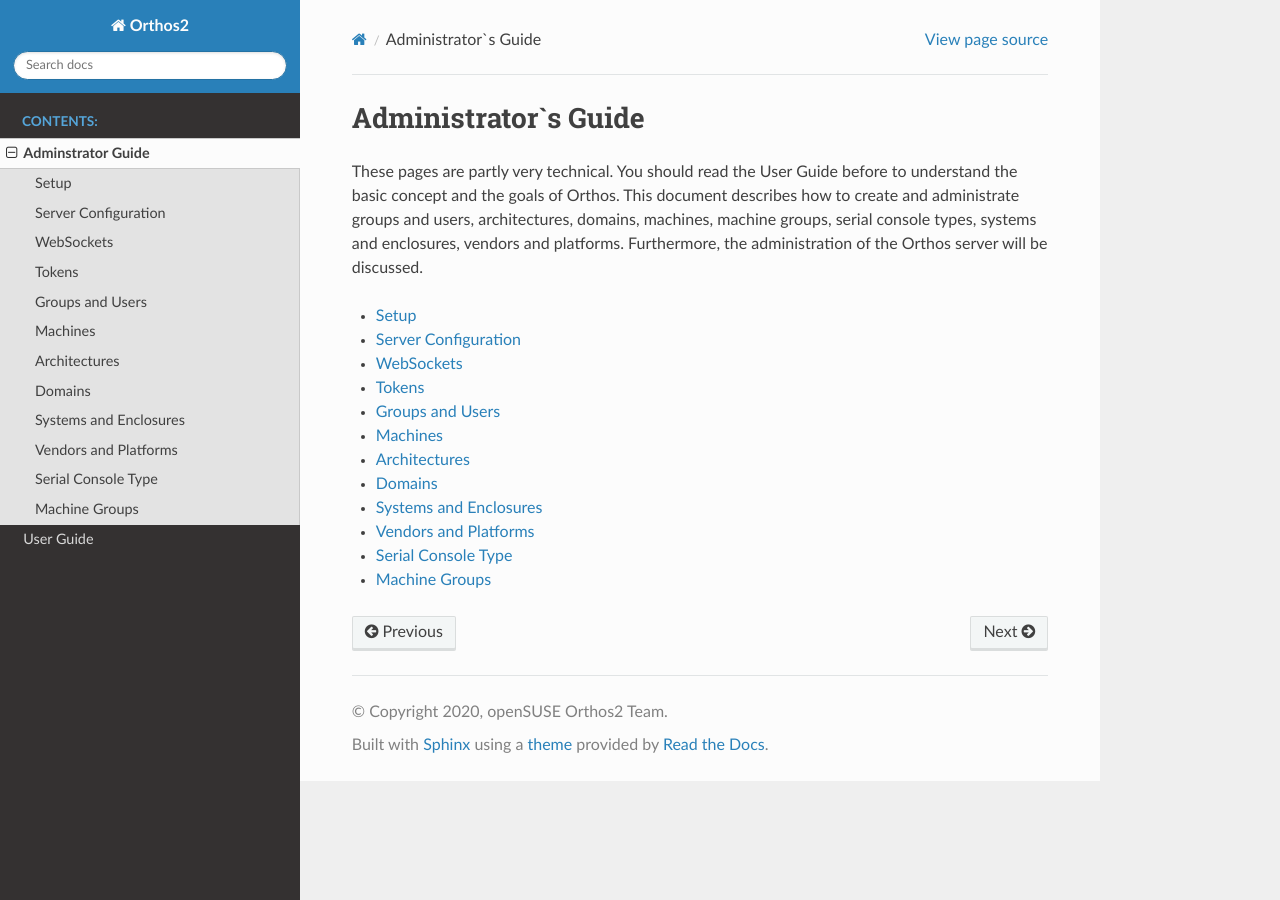
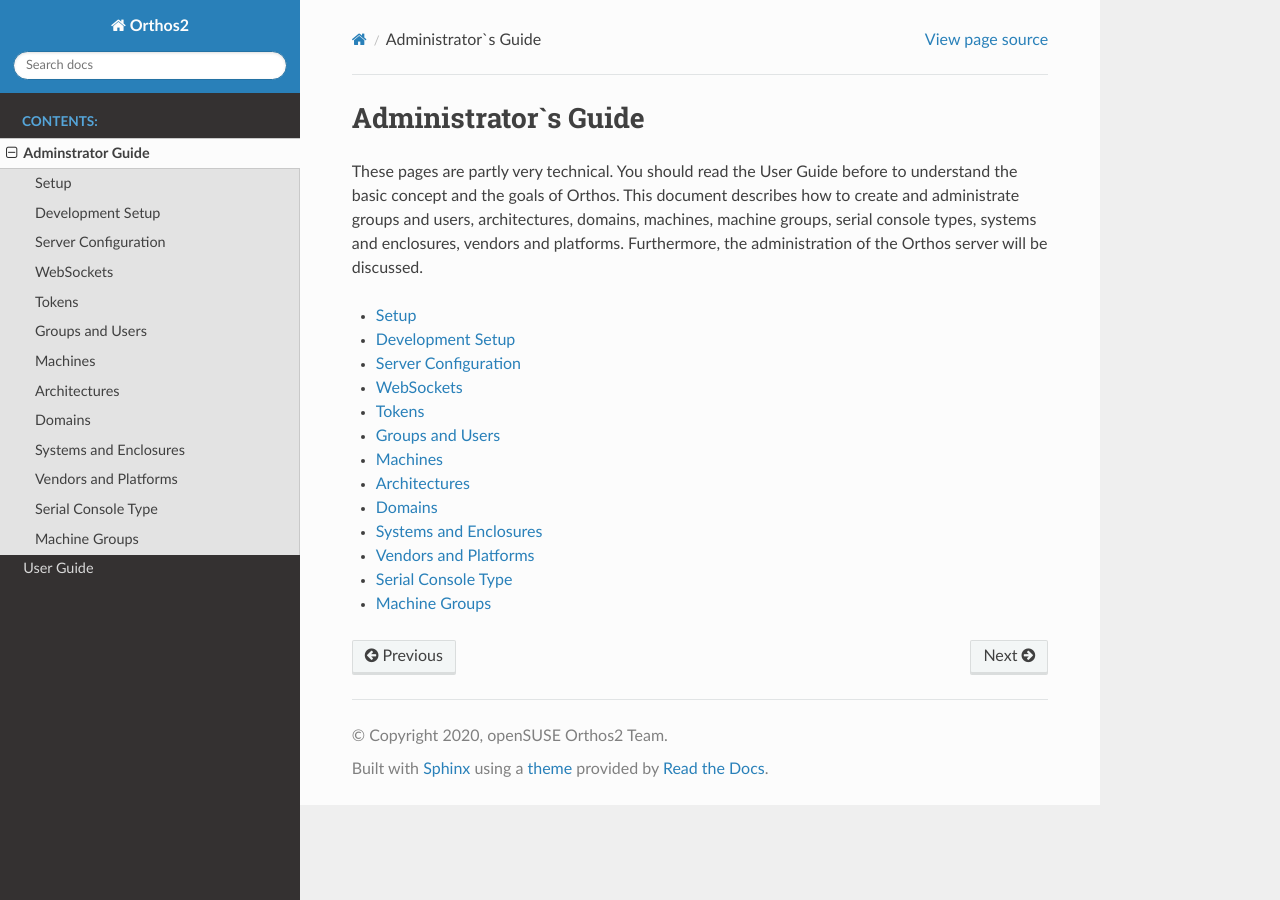
Before and after one commit to openSUSE/orthos2, a Sphinx documentation site: the page built from docs/adminguide.rst, in a window 1280 px wide. Built offline with Sphinx 7.4.7 and the Read the Docs theme 3.1.0, drawn with Linux system fonts in a browser that asks for light colours.

Commit message:
Docs: Include development setup document

```diff
--- a/docs/adminguide.rst
+++ b/docs/adminguide.rst
@@ -13,6 +13,7 @@
    :maxdepth: 1
 
     Setup <adminguide/setup>
+    Development Setup <adminguide/setup_devel>
     Server Configuration <adminguide/server_configuration>
     WebSockets <adminguide/websocket>
     Tokens <adminguide/tokens>
```
